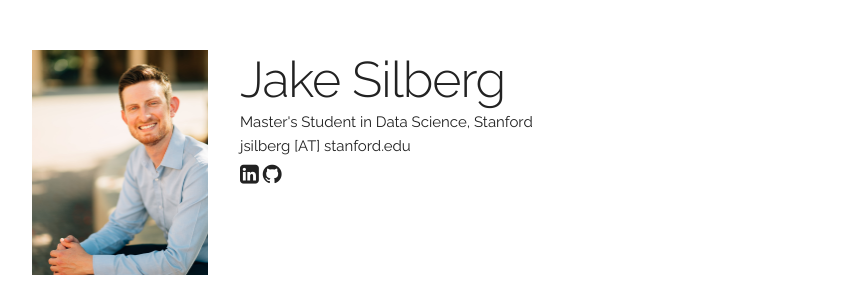
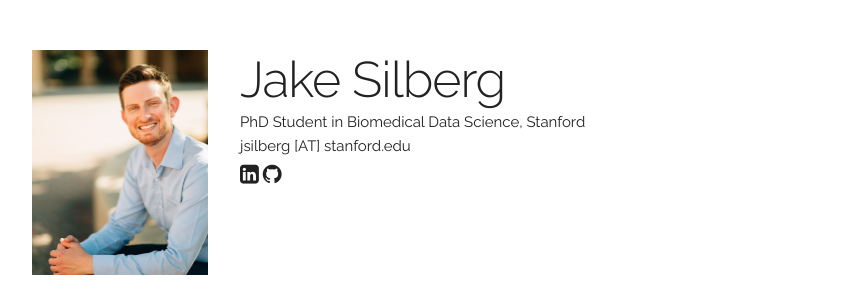
Before and after one commit to jsilbergDS/jsilbergDS.github.io, a Jekyll site: the page built from index.html, in a window 1280 px wide. Shown: the top 306 px of the page, without its empty margins (208-1071 px from the left). Built offline with Jekyll 4.4.1, drawn with Linux system fonts in a browser that asks for light colours.

Commit message:
Update main_info.yaml

```diff
--- a/_data/main_info.yaml
+++ b/_data/main_info.yaml
@@ -1,5 +1,5 @@
 name: "Jake Silberg"
-title: "Master's Student in Data Science, Stanford"
+title: "PhD Student in Biomedical Data Science, Stanford"
 email: "jsilberg [AT] stanford.edu"
 profile_pic: "/assets/profile_pic.jpg"
 linkedin: "https://www.linkedin.com/in/jake-silberg-87932139/"
```
